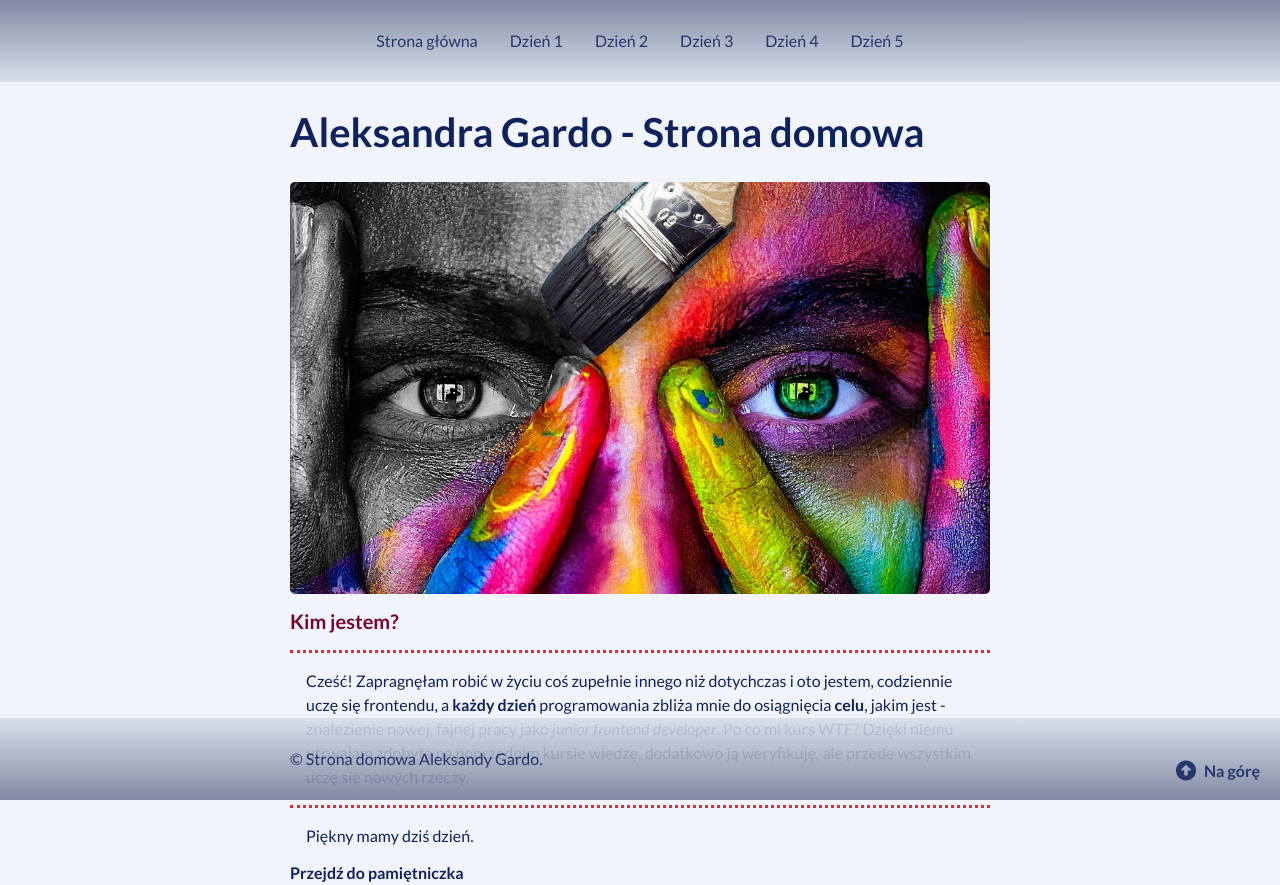
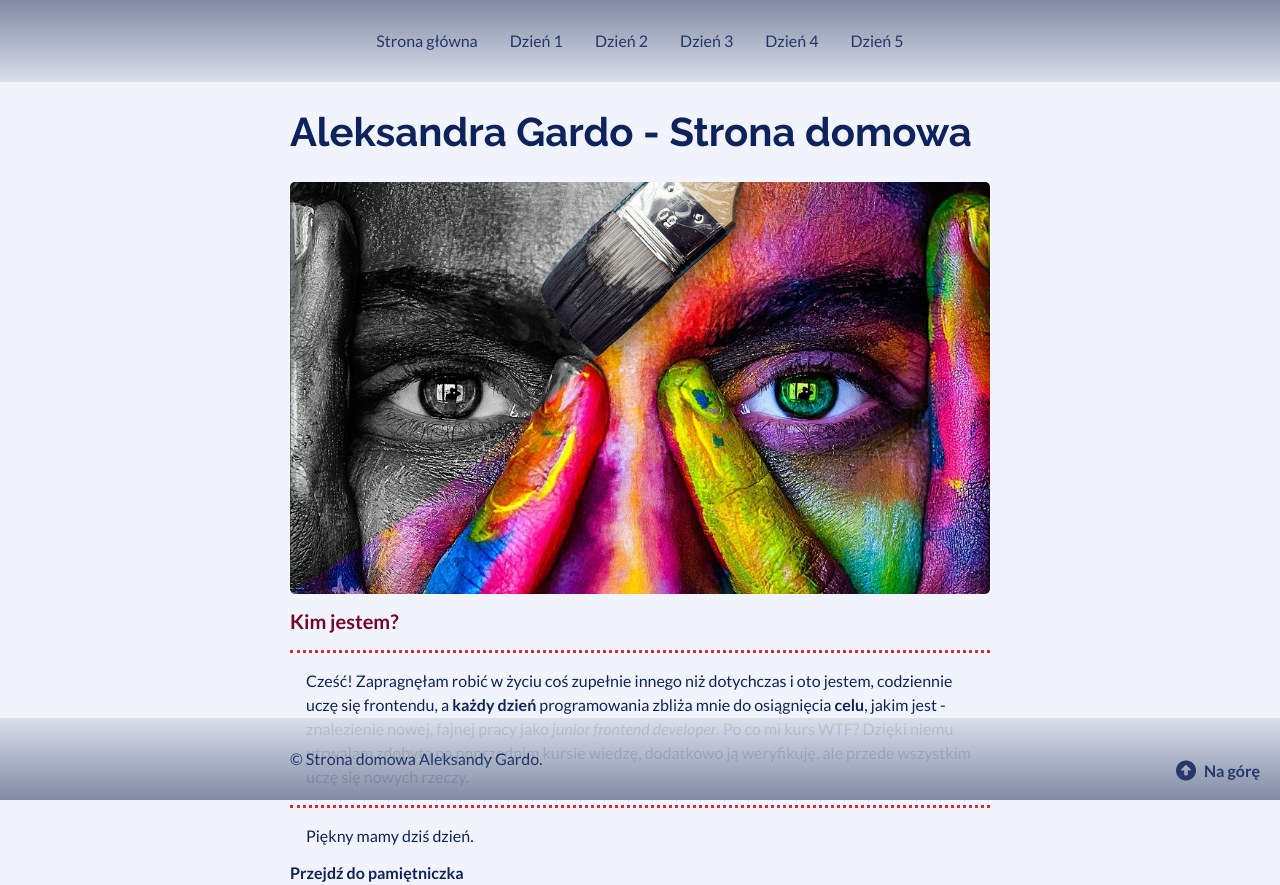
Before and after one commit to Atanvarde/homepage-gulp, a website built with webpack: page src/content/index.html in a window 1280 px wide. Shown: the top 885 px of the page. Built offline with nearby package versions, Linux system fonts and the light colour scheme; files whose address does not match are found by name.

Commit message:
feat: second font

```diff
--- a/src/scss/main.scss
+++ b/src/scss/main.scss
@@ -1,6 +1,6 @@
 @import "_normalize";
 @import "_variables";
-@import url('https://fonts.googleapis.com/css?family=Lato:400,400i,700&display=swap&subset=latin-ext');
+@import url('https://fonts.googleapis.com/css?family=Lato:400,400i,700|Raleway:400,700&display=swap&subset=latin-ext');
 
 html {
   box-sizing: border-box;
@@ -218,6 +218,7 @@ body {
 .header__title {
   color: $darkblue;
   font-size: 40px;
+  font-family: 'Raleway', sans-serif;
   @media (max-width: 800px) {
     font-size: 34px;
   }
```
Also changed, not shown: dist/css/main.css, 1 other file.
